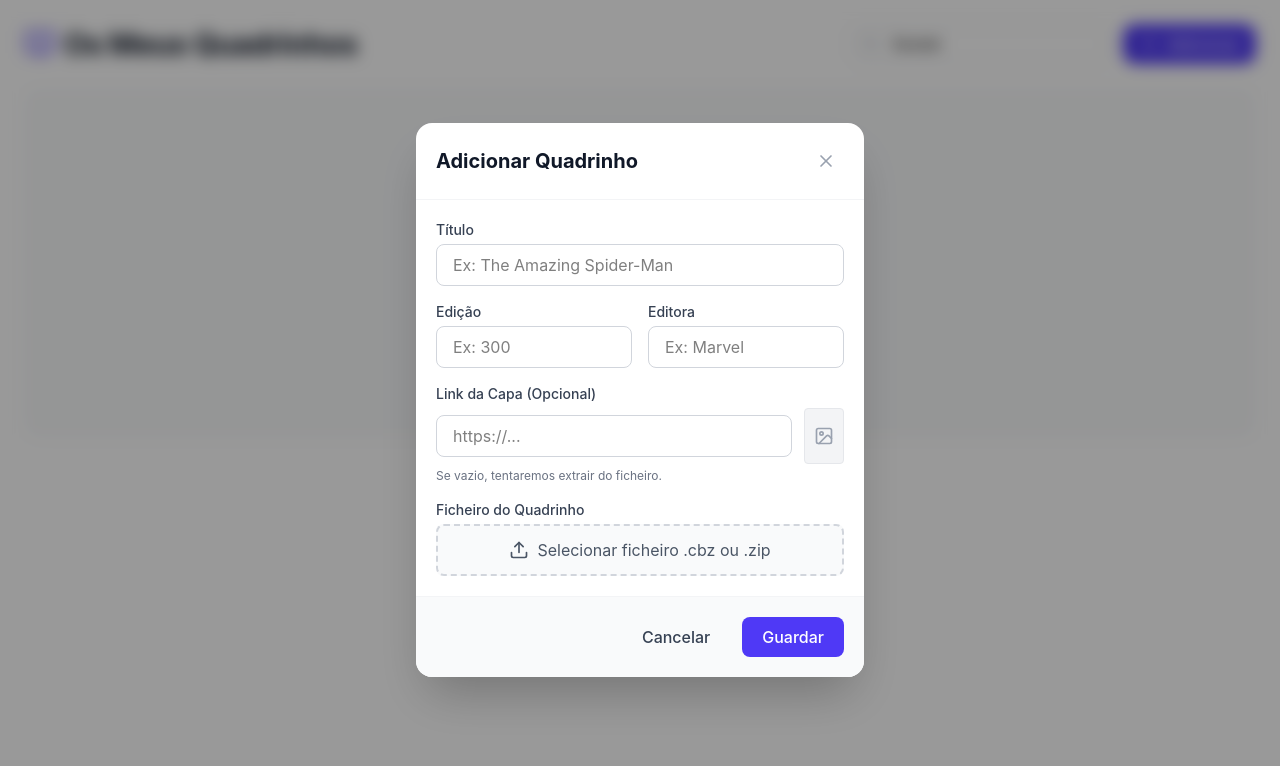
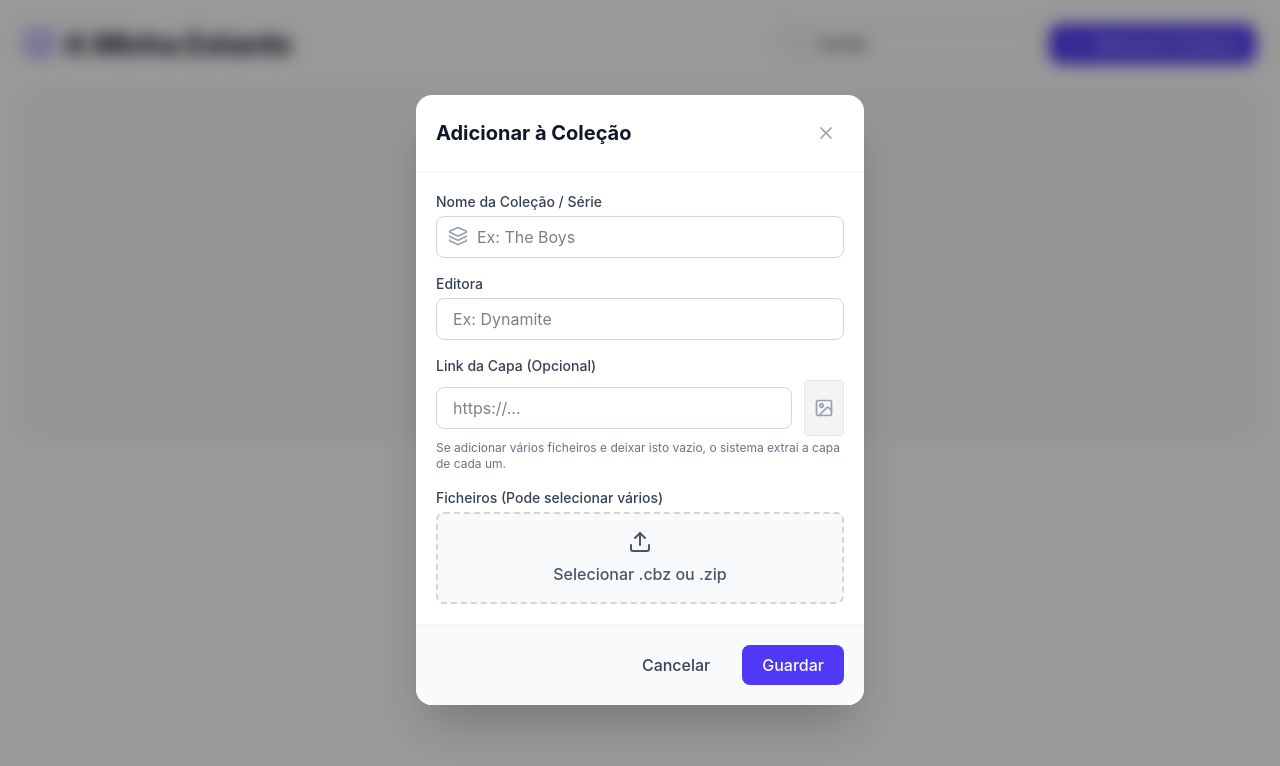
Before and after one commit to RhafaelFaria/ComicVault, a Next.js app: page / in a window 1280 px wide. Both pictures are taken after typing "Sample" into the empty fields and a click on the button "Adicionar agora". Shown: the top 766 px of the page. Built offline with nearby package versions, Linux system fonts and the light colour scheme.

Commit message:
Add files via upload

```diff
--- a/components/ComicFormDialog.tsx
+++ b/components/ComicFormDialog.tsx
@@ -1,15 +1,16 @@
 'use client';
 
 import { useState, useEffect, useRef } from 'react';
-import { X, Upload, Image as ImageIcon } from 'lucide-react';
+import { X, Upload, Image as ImageIcon, Layers } from 'lucide-react';
 import { Comic } from '@/lib/db';
 
 interface ComicFormData {
   title: string;
   issue: string;
   publisher: string;
+  collectionName: string;
   coverUrl: string;
-  file: File | null;
+  files: File[];
 }
 
 interface ComicFormDialogProps {
@@ -21,7 +22,7 @@ interface ComicFormDialogProps {
 
 export default function ComicFormDialog({ isOpen, onClose, onSave, initialData }: ComicFormDialogProps) {
   const [formData, setFormData] = useState<ComicFormData>({
-    title: '', issue: '', publisher: '', coverUrl: '', file: null
+    title: '', issue: '', publisher: '', collectionName: '', coverUrl: '', files: []
   });
   const [isSaving, setIsSaving] = useState(false);
   const fileInputRef = useRef<HTMLInputElement>(null);
@@ -32,11 +33,12 @@ export default function ComicFormDialog({ isOpen, onClose, onSave, initialData }
         title: initialData.title || '',
         issue: initialData.issue || '',
         publisher: initialData.publisher || '',
+        collectionName: initialData.collectionName || '',
         coverUrl: initialData.coverDataUrl || '',
-        file: null
+        files: []
       });
     } else {
-      setFormData({ title: '', issue: '', publisher: '', coverUrl: '', file: null });
+      setFormData({ title: '', issue: '', publisher: '', collectionName: '', coverUrl: '', files: [] });
     }
   }, [initialData, isOpen]);
 
@@ -44,8 +46,8 @@ export default function ComicFormDialog({ isOpen, onClose, onSave, initialData }
 
   const handleSubmit = async (e: React.FormEvent) => {
     e.preventDefault();
-    if (!initialData && !formData.file) {
-      alert('Por favor, adicione o ficheiro do quadrinho (.cbz ou .zip).');
+    if (!initialData && formData.files.length === 0) {
+      alert('Por favor, adicione pelo menos um ficheiro de quadrinho (.cbz ou .zip).');
       return;
     }
     setIsSaving(true);
@@ -60,12 +62,18 @@ export default function ComicFormDialog({ isOpen, onClose, onSave, initialData }
     }
   };
 
+  const handleFileChange = (e: React.ChangeEvent<HTMLInputElement>) => {
+    if (e.target.files) {
+      setFormData({ ...formData, files: Array.from(e.target.files) });
+    }
+  };
+
   return (
     <div className="fixed inset-0 z-50 flex items-center justify-center bg-black/40 backdrop-blur-sm p-4">
       <div className="bg-white rounded-2xl shadow-2xl w-full max-w-md overflow-hidden flex flex-col max-h-[90vh]">
         <div className="flex justify-between items-center p-5 border-b border-gray-100">
           <h2 className="text-xl font-bold text-gray-900">
-            {initialData ? 'Editar Quadrinho' : 'Adicionar Quadrinho'}
+            {initialData ? 'Editar Quadrinho' : 'Adicionar à Coleção'}
           </h2>
           <button onClick={onClose} className="p-2 text-gray-400 hover:text-gray-600 hover:bg-gray-100 rounded-full transition-colors">
             <X className="w-5 h-5" />
@@ -74,34 +82,32 @@ export default function ComicFormDialog({ isOpen, onClose, onSave, initialData }
 
         <div className="p-5 overflow-y-auto">
           <form id="comic-form" onSubmit={handleSubmit} className="space-y-4">
-            <div>
-              <label className="block text-sm font-medium text-gray-700 mb-1">Título</label>
-              <input
-                type="text" required value={formData.title}
-                onChange={(e) => setFormData({...formData, title: e.target.value})}
-                className="w-full px-4 py-2 border border-gray-300 rounded-lg focus:ring-2 focus:ring-indigo-500 outline-none transition-all"
-                placeholder="Ex: The Amazing Spider-Man"
-              />
-            </div>
 
-            <div className="grid grid-cols-2 gap-4">
+            {/* Se estiver a editar um específico, mostra o Título e a Edição */}
+            {initialData && (
+              <>
+                <div>
+                  <label className="block text-sm font-medium text-gray-700 mb-1">Título</label>
+                  <input type="text" value={formData.title} onChange={(e) => setFormData({...formData, title: e.target.value})} className="w-full px-4 py-2 border border-gray-300 rounded-lg focus:ring-2 focus:ring-indigo-500 outline-none" />
+                </div>
+                <div>
+                  <label className="block text-sm font-medium text-gray-700 mb-1">Edição (Opcional)</label>
+                  <input type="text" value={formData.issue} onChange={(e) => setFormData({...formData, issue: e.target.value})} className="w-full px-4 py-2 border border-gray-300 rounded-lg focus:ring-2 focus:ring-indigo-500 outline-none" />
+                </div>
+              </>
+            )}
+
+            <div className="grid grid-cols-1 gap-4">
               <div>
-                <label className="block text-sm font-medium text-gray-700 mb-1">Edição</label>
-                <input
-                  type="text" value={formData.issue}
-                  onChange={(e) => setFormData({...formData, issue: e.target.value})}
-                  className="w-full px-4 py-2 border border-gray-300 rounded-lg focus:ring-2 focus:ring-indigo-500 outline-none transition-all"
-                  placeholder="Ex: 300"
-                />
+                <label className="block text-sm font-medium text-gray-700 mb-1">Nome da Coleção / Série</label>
+                <div className="relative">
+                  <Layers className="absolute left-3 top-2.5 h-5 w-5 text-gray-400" />
+                  <input type="text" value={formData.collectionName} onChange={(e) => setFormData({...formData, collectionName: e.target.value})} className="w-full pl-10 pr-4 py-2 border border-gray-300 rounded-lg focus:ring-2 focus:ring-indigo-500 outline-none" placeholder="Ex: The Boys" />
+                </div>
               </div>
               <div>
                 <label className="block text-sm font-medium text-gray-700 mb-1">Editora</label>
-                <input
-                  type="text" value={formData.publisher}
-                  onChange={(e) => setFormData({...formData, publisher: e.target.value})}
-                  className="w-full px-4 py-2 border border-gray-300 rounded-lg focus:ring-2 focus:ring-indigo-500 outline-none transition-all"
-                  placeholder="Ex: Marvel"
-                />
+                <input type="text" value={formData.publisher} onChange={(e) => setFormData({...formData, publisher: e.target.value})} className="w-full px-4 py-2 border border-gray-300 rounded-lg focus:ring-2 focus:ring-indigo-500 outline-none" placeholder="Ex: Dynamite" />
               </div>
             </div>
 
@@ -109,38 +115,28 @@ export default function ComicFormDialog({ isOpen, onClose, onSave, initialData }
               <label className="block text-sm font-medium text-gray-700 mb-1">Link da Capa (Opcional)</label>
               <div className="flex gap-3 items-center">
                 <div className="flex-1">
-                  <input
-                    type="url" value={formData.coverUrl}
-                    onChange={(e) => setFormData({...formData, coverUrl: e.target.value})}
-                    className="w-full px-4 py-2 border border-gray-300 rounded-lg focus:ring-2 focus:ring-indigo-500 outline-none transition-all"
-                    placeholder="https://..."
-                  />
+                  <input type="url" value={formData.coverUrl} onChange={(e) => setFormData({...formData, coverUrl: e.target.value})} className="w-full px-4 py-2 border border-gray-300 rounded-lg focus:ring-2 focus:ring-indigo-500 outline-none" placeholder="https://..." />
                 </div>
                 {formData.coverUrl ? (
                   // eslint-disable-next-line @next/next/no-img-element
                   <img src={formData.coverUrl} alt="Capa" className="w-10 h-14 object-cover rounded border border-gray-200" onError={(e) => e.currentTarget.src = ''} />
                 ) : (
-                  <div className="w-10 h-14 bg-gray-100 border border-gray-200 rounded flex items-center justify-center text-gray-400">
-                    <ImageIcon className="w-5 h-5" />
-                  </div>
+                  <div className="w-10 h-14 bg-gray-100 border border-gray-200 rounded flex items-center justify-center text-gray-400"><ImageIcon className="w-5 h-5" /></div>
                 )}
               </div>
-              <p className="text-xs text-gray-500 mt-1">Se vazio, tentaremos extrair do ficheiro.</p>
+              {!initialData && <p className="text-xs text-gray-500 mt-1">Se adicionar vários ficheiros e deixar isto vazio, o sistema extrai a capa de cada um.</p>}
             </div>
 
             {!initialData && (
               <div>
-                <label className="block text-sm font-medium text-gray-700 mb-1">Ficheiro do Quadrinho</label>
-                <input
-                  type="file" accept=".cbz,.zip" className="hidden" ref={fileInputRef}
-                  onChange={(e) => setFormData({...formData, file: e.target.files?.[0] || null})}
-                />
-                <button
-                  type="button" onClick={() => fileInputRef.current?.click()}
-                  className="w-full flex items-center justify-center gap-2 py-3 border-2 border-dashed border-gray-300 rounded-lg text-gray-600 hover:border-indigo-500 hover:text-indigo-600 bg-gray-50 transition-colors"
-                >
-                  <Upload className="w-5 h-5" />
-                  {formData.file ? formData.file.name : 'Selecionar ficheiro .cbz ou .zip'}
+                <label className="block text-sm font-medium text-gray-700 mb-1">Ficheiros (Pode selecionar vários)</label>
+                {/* O atributo "multiple" permite selecionar vários ficheiros */}
+                <input type="file" accept=".cbz,.zip" multiple className="hidden" ref={fileInputRef} onChange={handleFileChange} />
+                <button type="button" onClick={() => fileInputRef.current?.click()} className="w-full flex flex-col items-center justify-center gap-2 py-4 border-2 border-dashed border-gray-300 rounded-lg text-gray-600 hover:border-indigo-500 hover:text-indigo-600 bg-gray-50 transition-colors">
+                  <Upload className="w-6 h-6" />
+                  <span className="font-medium">
+                    {formData.files.length > 0 ? `${formData.files.length} ficheiro(s) selecionado(s)` : 'Selecionar .cbz ou .zip'}
+                  </span>
                 </button>
               </div>
             )}
@@ -148,9 +144,7 @@ export default function ComicFormDialog({ isOpen, onClose, onSave, initialData }
         </div>
 
         <div className="p-5 border-t border-gray-100 bg-gray-50 flex justify-end gap-3">
-          <button type="button" onClick={onClose} className="px-5 py-2 text-gray-700 font-medium hover:bg-gray-200 rounded-lg transition-colors">
-            Cancelar
-          </button>
+          <button type="button" onClick={onClose} className="px-5 py-2 text-gray-700 font-medium hover:bg-gray-200 rounded-lg transition-colors">Cancelar</button>
           <button type="submit" form="comic-form" disabled={isSaving} className="px-5 py-2 bg-indigo-600 hover:bg-indigo-700 text-white font-medium rounded-lg transition-colors disabled:opacity-50">
             {isSaving ? 'A guardar...' : 'Guardar'}
           </button>
--- a/components/ComicLibrary.tsx
+++ b/components/ComicLibrary.tsx
@@ -14,7 +14,7 @@ interface ComicLibraryProps {
 export default function ComicLibrary({ onSelectComic }: ComicLibraryProps) {
   const [comics, setComics] = useState<Omit<Comic, 'fileBuffer'>[]>([]);
   const [searchQuery, setSearchQuery] = useState('');
-  const [filterMode, setFilterMode] = useState<'all' | 'favorites' | 'unread'>('all'); // Novo estado de filtro
+  const [filterMode, setFilterMode] = useState<'all' | 'favorites' | 'unread'>('all');
   const [isDialogOpen, setIsDialogOpen] = useState(false);
   const [editingComic, setEditingComic] = useState<Omit<Comic, 'fileBuffer'> | null>(null);
 
@@ -58,12 +58,16 @@ export default function ComicLibrary({ onSelectComic }: ComicLibraryProps) {
         title: formData.title,
         issue: formData.issue,
         publisher: formData.publisher,
+        collectionName: formData.collectionName,
         coverDataUrl: formData.coverUrl || fullComic.coverDataUrl,
       };
       await saveComic(updatedComic);
     } else {
-      if (!formData.file) throw new Error("Ficheiro ausente");
-      const buffer = await formData.file.arrayBuffer();
+      if (!formData.files || formData.files.length === 0) throw new Error("Ficheiros ausentes");
+
+      // Loop para processar VÁRIOS ficheiros ao mesmo tempo
+      for (const file of formData.files) {
+        const buffer = await file.arrayBuffer();
 
         let finalCoverUrl = formData.coverUrl;
         if (!finalCoverUrl) {
@@ -72,11 +76,17 @@ export default function ComicLibrary({ onSelectComic }: ComicLibraryProps) {
            else finalCoverUrl = '';
         }
 
+        // Tentar adivinhar o número da edição a partir do nome do ficheiro (ex: The_Boys_05 -> 05)
+        const match = file.name.match(/(\d+)/);
+        const autoIssue = match ? match[0] : '';
+        const autoTitle = file.name.replace(/\.(cbz|zip)$/i, '');
+
         const newComic: Comic = {
           id: crypto.randomUUID(),
-        title: formData.title,
-        issue: formData.issue,
+          title: autoTitle,
+          issue: autoIssue,
           publisher: formData.publisher,
+          collectionName: formData.collectionName,
           coverDataUrl: finalCoverUrl,
           fileBuffer: buffer,
           addedAt: Date.now(),
@@ -85,6 +95,7 @@ export default function ComicLibrary({ onSelectComic }: ComicLibraryProps) {
           isRead: false,
         };
         await saveComic(newComic);
+      }
     }
     await loadComics();
   };
@@ -97,19 +108,16 @@ export default function ComicLibrary({ onSelectComic }: ComicLibraryProps) {
     }
   };
 
-  // Filtros aplicados em cascata (primeiro abas, depois busca)
   const filteredComics = comics.filter((comic) => {
-    // 1. Filtro das Abas
     if (filterMode === 'favorites' && !comic.isFavorite) return false;
     if (filterMode === 'unread' && comic.isRead) return false;
 
-    // 2. Filtro da Busca
     const searchLower = searchQuery.toLowerCase();
     const titleMatch = comic.title.toLowerCase().includes(searchLower);
     const publisherMatch = comic.publisher?.toLowerCase().includes(searchLower) || false;
-    const issueMatch = comic.issue?.toLowerCase().includes(searchLower) || false;
+    const collectionMatch = comic.collectionName?.toLowerCase().includes(searchLower) || false;
 
-    return titleMatch || publisherMatch || issueMatch;
+    return titleMatch || publisherMatch || collectionMatch;
   });
 
   return (
@@ -117,7 +125,7 @@ export default function ComicLibrary({ onSelectComic }: ComicLibraryProps) {
       <div className="flex flex-col sm:flex-row justify-between items-start sm:items-center gap-4 mb-6">
         <h1 className="text-3xl font-bold tracking-tight text-gray-900 flex items-center gap-2">
           <BookOpen className="w-8 h-8 text-indigo-600" />
-          Os Meus Quadrinhos
+          A Minha Estante
         </h1>
 
         <div className="flex w-full sm:w-auto items-center gap-4">
@@ -127,7 +135,7 @@ export default function ComicLibrary({ onSelectComic }: ComicLibraryProps) {
             </div>
             <input
               type="text"
-              placeholder="Pesquisar..."
+              placeholder="Pesquisar títulos ou coleções..."
               value={searchQuery}
               onChange={(e) => setSearchQuery(e.target.value)}
               className="w-full pl-10 pr-4 py-2 border border-gray-300 rounded-xl focus:ring-2 focus:ring-indigo-500 outline-none text-sm"
@@ -138,32 +146,16 @@ export default function ComicLibrary({ onSelectComic }: ComicLibraryProps) {
             className="flex items-center gap-2 bg-indigo-600 hover:bg-indigo-700 text-white px-4 py-2 rounded-xl font-medium transition-colors shadow-sm whitespace-nowrap"
           >
             <Plus className="w-5 h-5" />
-            <span className="hidden sm:inline">Adicionar</span>
+            <span className="hidden sm:inline">Adicionar Ficheiros</span>
           </button>
         </div>
       </div>
 
-      {/* Abas de Filtro */}
       {comics.length > 0 && (
         <div className="flex gap-2 mb-8 border-b border-gray-200 pb-2 overflow-x-auto">
-          <button
-            onClick={() => setFilterMode('all')}
-            className={`px-4 py-1.5 rounded-full text-sm font-medium transition-colors whitespace-nowrap ${filterMode === 'all' ? 'bg-indigo-100 text-indigo-700' : 'text-gray-500 hover:bg-gray-100'}`}
-          >
-            Toda a Coleção
-          </button>
-          <button
-            onClick={() => setFilterMode('favorites')}
-            className={`px-4 py-1.5 rounded-full text-sm font-medium transition-colors flex items-center gap-1.5 whitespace-nowrap ${filterMode === 'favorites' ? 'bg-rose-100 text-rose-700' : 'text-gray-500 hover:bg-gray-100'}`}
-          >
-            <Heart className="w-4 h-4" /> Favoritos
-          </button>
-          <button
-            onClick={() => setFilterMode('unread')}
-            className={`px-4 py-1.5 rounded-full text-sm font-medium transition-colors whitespace-nowrap ${filterMode === 'unread' ? 'bg-indigo-100 text-indigo-700' : 'text-gray-500 hover:bg-gray-100'}`}
-          >
-            Não Lidos
-          </button>
+          <button onClick={() => setFilterMode('all')} className={`px-4 py-1.5 rounded-full text-sm font-medium transition-colors whitespace-nowrap ${filterMode === 'all' ? 'bg-indigo-100 text-indigo-700' : 'text-gray-500 hover:bg-gray-100'}`}>Toda a Coleção</button>
+          <button onClick={() => setFilterMode('favorites')} className={`px-4 py-1.5 rounded-full text-sm font-medium transition-colors flex items-center gap-1.5 whitespace-nowrap ${filterMode === 'favorites' ? 'bg-rose-100 text-rose-700' : 'text-gray-500 hover:bg-gray-100'}`}><Heart className="w-4 h-4" /> Favoritos</button>
+          <button onClick={() => setFilterMode('unread')} className={`px-4 py-1.5 rounded-full text-sm font-medium transition-colors whitespace-nowrap ${filterMode === 'unread' ? 'bg-indigo-100 text-indigo-700' : 'text-gray-500 hover:bg-gray-100'}`}>Não Lidos</button>
         </div>
       )}
 
@@ -171,7 +163,7 @@ export default function ComicLibrary({ onSelectComic }: ComicLibraryProps) {
         <div className="text-center py-20 bg-gray-50 rounded-2xl border border-gray-100 border-dashed">
           <BookOpen className="w-16 h-16 text-gray-300 mx-auto mb-4" />
           <h2 className="text-xl font-medium text-gray-900 mb-2">A sua biblioteca está vazia</h2>
-          <p className="text-gray-500 mb-6">Adicione um ficheiro .cbz ou .zip para começar a ler.</p>
+          <p className="text-gray-500 mb-6">Adicione ficheiros .cbz ou .zip para começar a ler.</p>
           <button onClick={handleOpenAddDialog} className="text-indigo-600 font-medium hover:text-indigo-700">Adicionar agora</button>
         </div>
       ) : filteredComics.length === 0 ? (
@@ -197,32 +189,19 @@ export default function ComicLibrary({ onSelectComic }: ComicLibraryProps) {
                   className="w-full h-full object-cover group-hover:scale-105 transition-transform duration-500"
                 />
 
-                {/* Ícone de Lido e Favorito no topo da capa */}
                 <div className="absolute top-2 left-2 flex flex-col gap-2">
-                  {comic.isRead && (
-                    <div className="bg-green-500 text-white p-1 rounded-full shadow-md" title="Lido">
-                      <CheckCircle2 className="w-4 h-4" />
-                    </div>
-                  )}
-                  <button
-                    onClick={(e) => handleToggleFavorite(e, comic.id)}
-                    className={`p-1.5 rounded-full shadow-md transition-colors ${comic.isFavorite ? 'bg-rose-500 text-white' : 'bg-white/80 text-gray-400 hover:text-rose-500'}`}
-                  >
+                  {comic.isRead && <div className="bg-green-500 text-white p-1 rounded-full shadow-md" title="Lido"><CheckCircle2 className="w-4 h-4" /></div>}
+                  <button onClick={(e) => handleToggleFavorite(e, comic.id)} className={`p-1.5 rounded-full shadow-md transition-colors ${comic.isFavorite ? 'bg-rose-500 text-white' : 'bg-white/80 text-gray-400 hover:text-rose-500'}`}>
                     <Heart className="w-4 h-4" fill={comic.isFavorite ? "currentColor" : "none"} />
                   </button>
                 </div>
 
-                {/* Barra de Progresso Visual na base da capa */}
                 {comic.totalPages && comic.totalPages > 0 && !comic.isRead && (
                   <div className="absolute bottom-0 left-0 right-0 h-1.5 bg-black/40">
-                    <div
-                      className="h-full bg-indigo-500"
-                      style={{ width: `${((comic.currentPage || 0) / (comic.totalPages - 1)) * 100}%` }}
-                    />
+                    <div className="h-full bg-indigo-500" style={{ width: `${((comic.currentPage || 0) / (comic.totalPages - 1)) * 100}%` }} />
                   </div>
                 )}
 
-                {/* Botões de Ação (Aparecem no hover) */}
                 <div className="absolute inset-0 bg-black/0 group-hover:bg-black/40 transition-colors duration-300 flex items-start justify-end p-2 gap-2 opacity-0 group-hover:opacity-100">
                    <button onClick={(e) => handleOpenEditDialog(e, comic)} className="p-2 bg-white/90 text-indigo-600 rounded-full hover:bg-indigo-50 transition-colors" title="Editar">
                     <Edit2 className="w-4 h-4" />
@@ -233,6 +212,12 @@ export default function ComicLibrary({ onSelectComic }: ComicLibraryProps) {
                 </div>
               </div>
               <div className="mt-3">
+                {/* Exibe a Coleção acima do título, se existir */}
+                {comic.collectionName && (
+                  <span className="text-xs font-semibold text-indigo-600 uppercase tracking-wider block mb-1 truncate">
+                    {comic.collectionName}
+                  </span>
+                )}
                 <h3 className="text-sm font-medium text-gray-900 line-clamp-1 leading-tight" title={comic.title}>{comic.title}</h3>
                 {(comic.issue || comic.publisher) && (
                   <p className="text-xs text-gray-500 mt-1 line-clamp-1">
--- a/lib/db.ts
+++ b/lib/db.ts
@@ -5,11 +5,10 @@ export interface Comic {
   title: string;
   issue?: string;
   publisher?: string;
+  collectionName?: string; // Novo campo para agrupar as coleções
   coverDataUrl: string;
   fileBuffer: ArrayBuffer;
   addedAt: number;
-
-  // Novos campos de Estado e Memória:
   currentPage?: number;
   totalPages?: number;
   isFavorite?: boolean;
@@ -33,6 +32,7 @@ export async function getComics(): Promise<Omit<Comic, 'fileBuffer'>[]> {
       title: value.title,
       issue: value.issue,
       publisher: value.publisher,
+      collectionName: value.collectionName,
       coverDataUrl: value.coverDataUrl,
       addedAt: value.addedAt,
       currentPage: value.currentPage,
```
Lines whose indentation alone changed are shown as unchanged.
